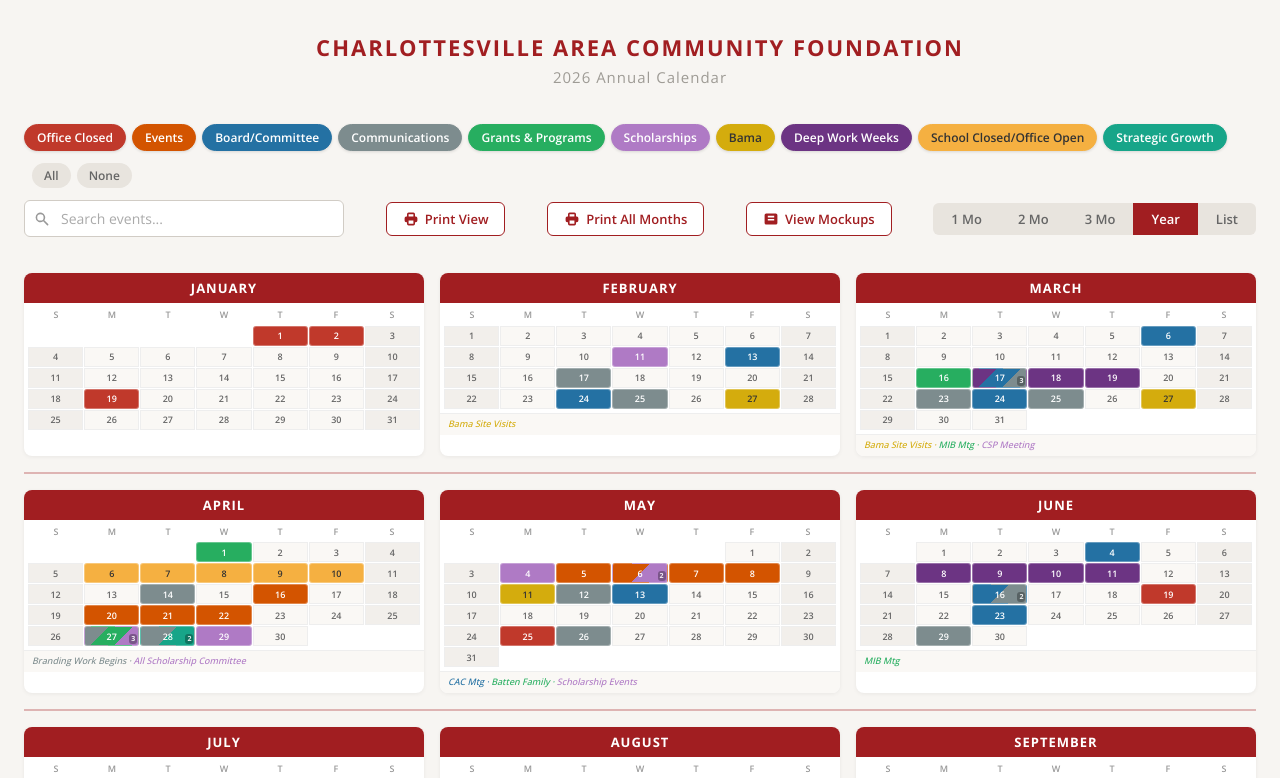
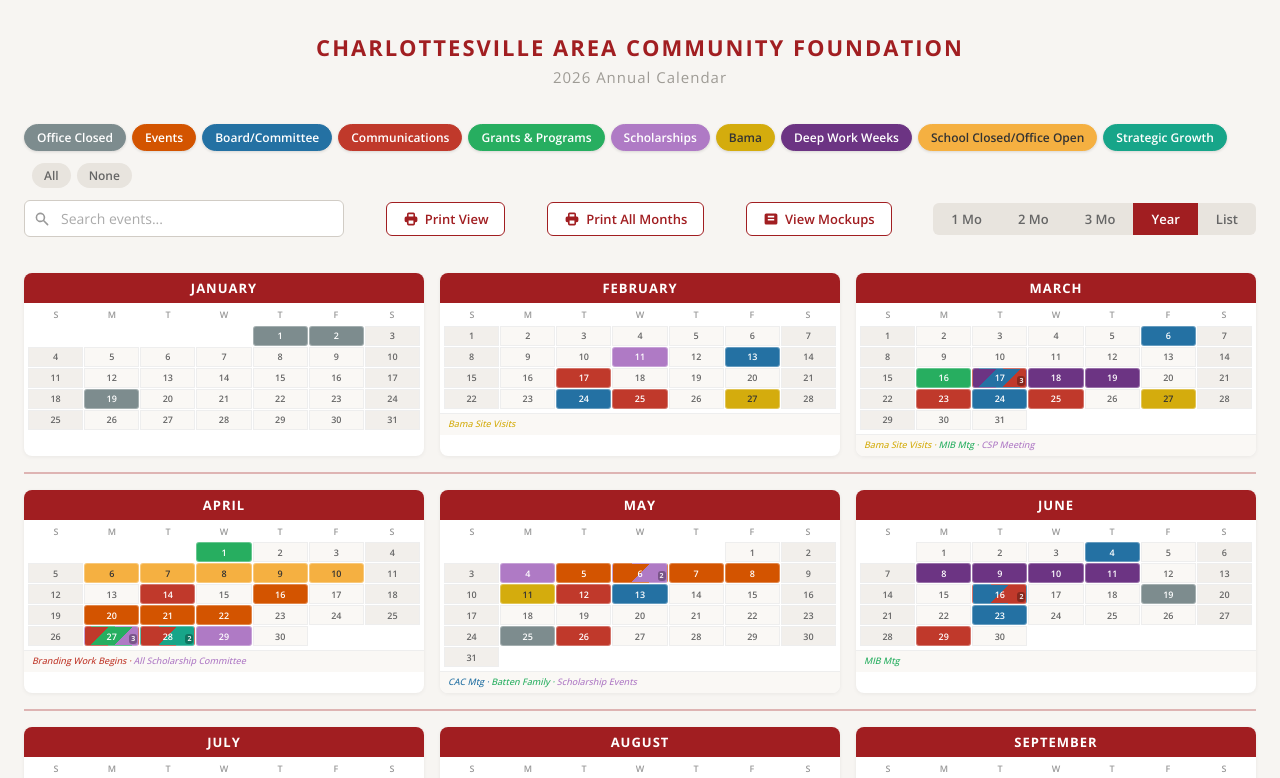
Before and after one commit to chasmanning/cacf, a React (Vite) app in the folder calendar-app/: page / in a window 1280 px wide. Shown: the top 778 px of the page. Built offline with nearby package versions, Linux system fonts and the light colour scheme.

Commit message:
Swap colors between Office Closed and Communications categories
Office Closed is now gray (#7D8C8E) and Communications is now
red (#C0392B).

https://claude.ai/code/session_01Jbk7SLM1RppfDebzMJiaHS

```diff
--- a/calendar-app/src/constants.js
+++ b/calendar-app/src/constants.js
@@ -1,8 +1,8 @@
 export const CATEGORIES = {
-  'Office Closed': { color: '#C0392B', textColor: '#fff' },
+  'Office Closed': { color: '#7D8C8E', textColor: '#fff' },
   'Events': { color: '#D35400', textColor: '#fff' },
   'Board/Committee': { color: '#2471A3', textColor: '#fff' },
-  'Communications': { color: '#7D8C8E', textColor: '#fff' },
+  'Communications': { color: '#C0392B', textColor: '#fff' },
   'Grants & Programs': { color: '#27AE60', textColor: '#fff' },
   'Scholarships': { color: '#AF7AC5', textColor: '#fff' },
   'Bama': { color: '#D4AC0D', textColor: '#333' },
```
Also changed, not shown: 1 other file (tests, documents, lock files or other folders).
